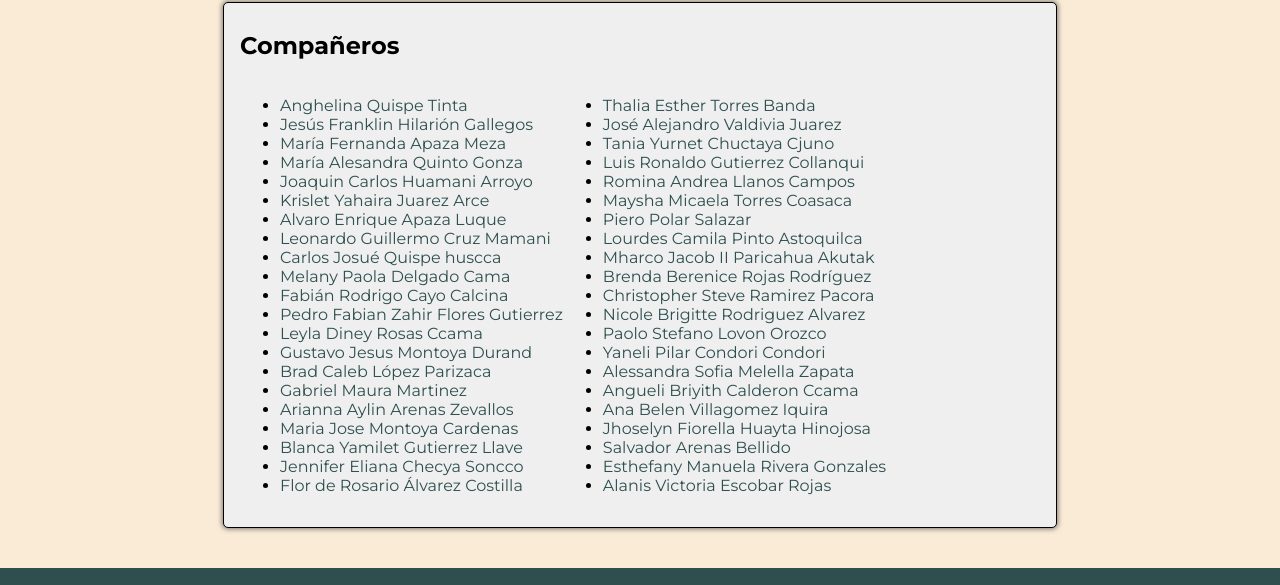
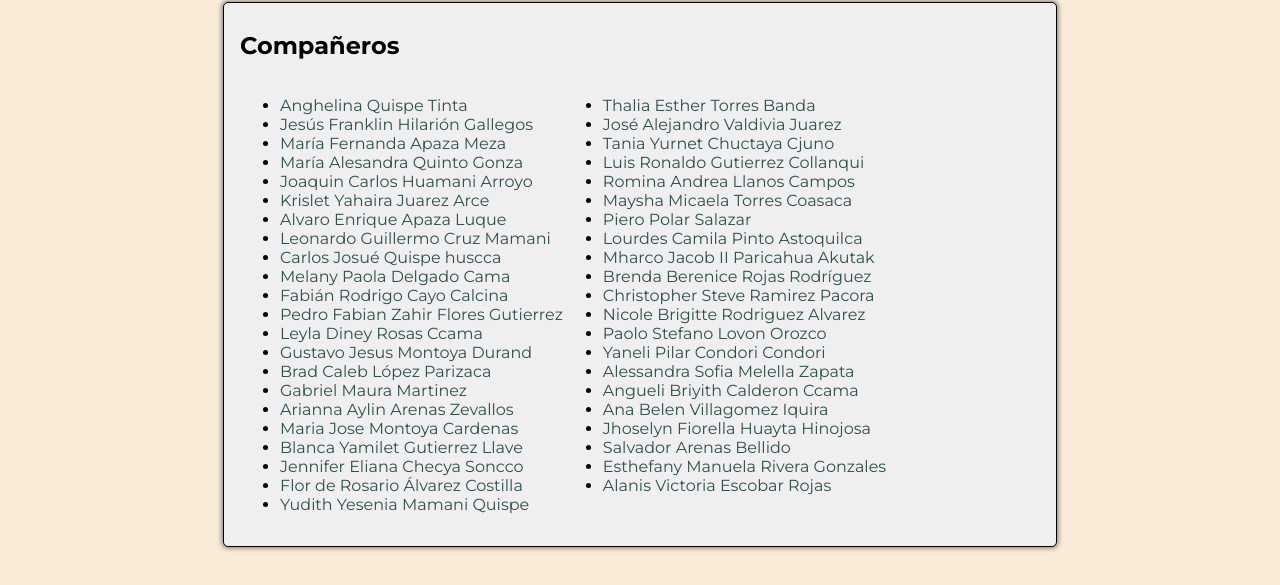
Before and after one commit to kakolik125/patriciomm.github.io, a plain HTML site: page index.html in a window 1280 px wide. Shown: the part 1464-2049 px from the top of the page. Drawn offline with Linux system fonts and the light colour scheme.

Commit message:
Update index.html

```diff
--- a/index.html
+++ b/index.html
@@ -111,6 +111,7 @@
                 <li><a target="_blank" href="https://blancayamilet1.github.io/Blanca-Yamilet-Gutierrez-Llave/">Blanca Yamilet Gutierrez Llave</a></li>
                 <li><a target="_blank" href="https://jenniferelianachecya1.github.io/Jennifer-Eliana-Checya-Soncco/">Jennifer Eliana Checya Soncco</a></li>
                 <li><a target="_blank" href="https://flrosario.github.io/PaginaWeb/">Flor de Rosario Álvarez Costilla</a></li>
+                <li><a target="_blank" href="https://yudith-yesenia13.github.io/">Yudith Yesenia Mamani Quispe</a></li>
             </ul>
         </div>
         <div class="mitadder">
```
